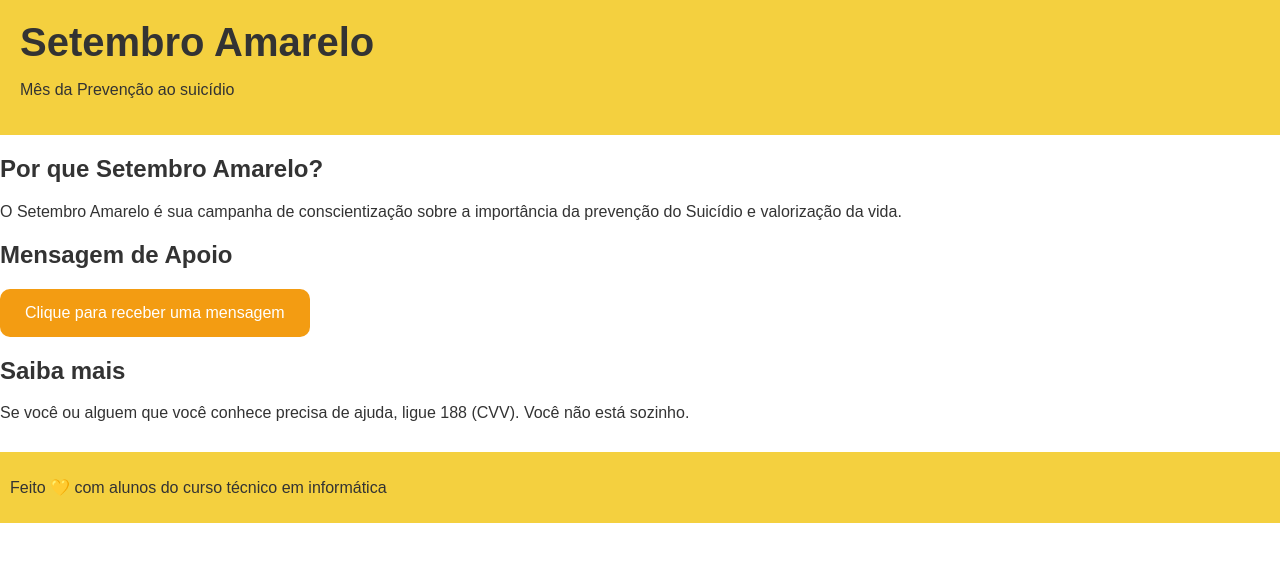
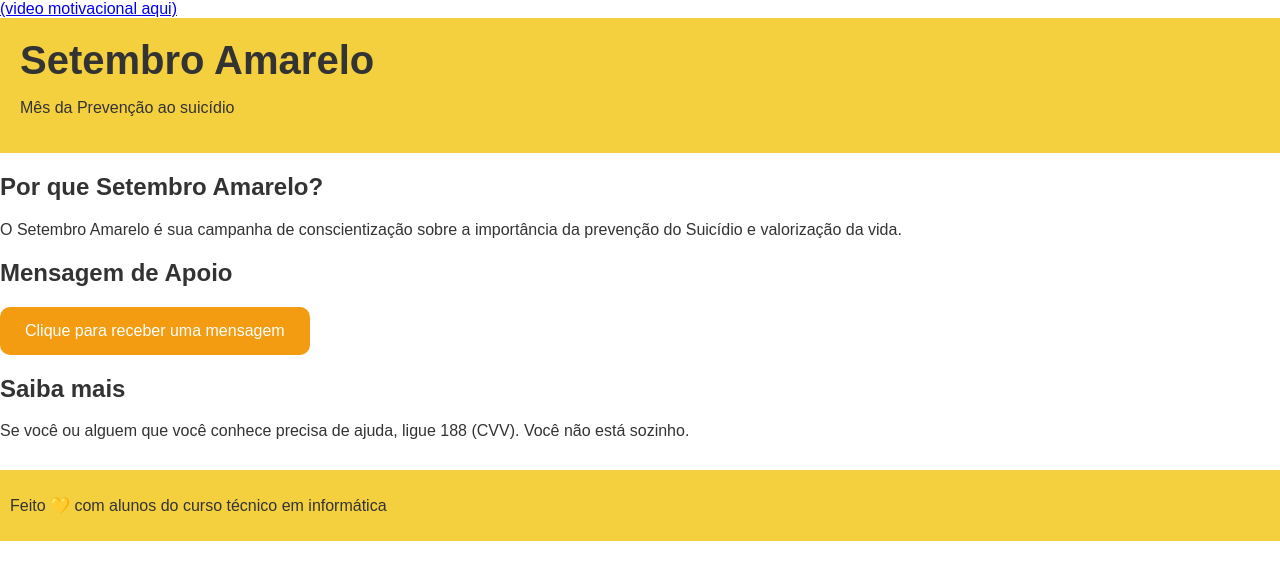
Before and after one commit to guts171/setembro-amarelo, a plain HTML site: page index.html in a window 1280 px wide. Drawn offline with Linux system fonts and the light colour scheme.

Commit message:
Update index.html

```diff
--- a/index.html
+++ b/index.html
@@ -6,6 +6,7 @@
     <link rel="stylesheet" href="style.css">
   </head>
   <body>
+    <a href="https://www.youtube.com/shorts/Y2N59QDRLP4?feature=share"<small> (video motivacional aqui)</small></li></a>
    <header>
      <h1> Setembro Amarelo</h1>
      <p>Mês da Prevenção ao suicídio</p>
```
